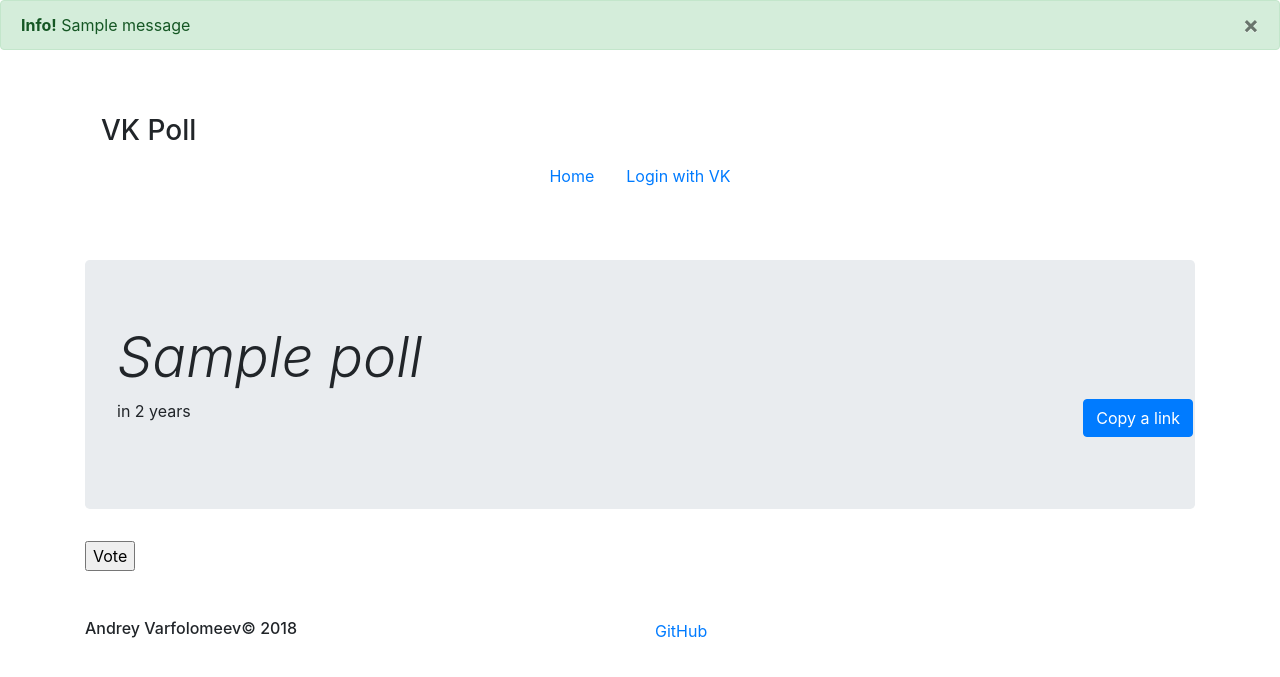
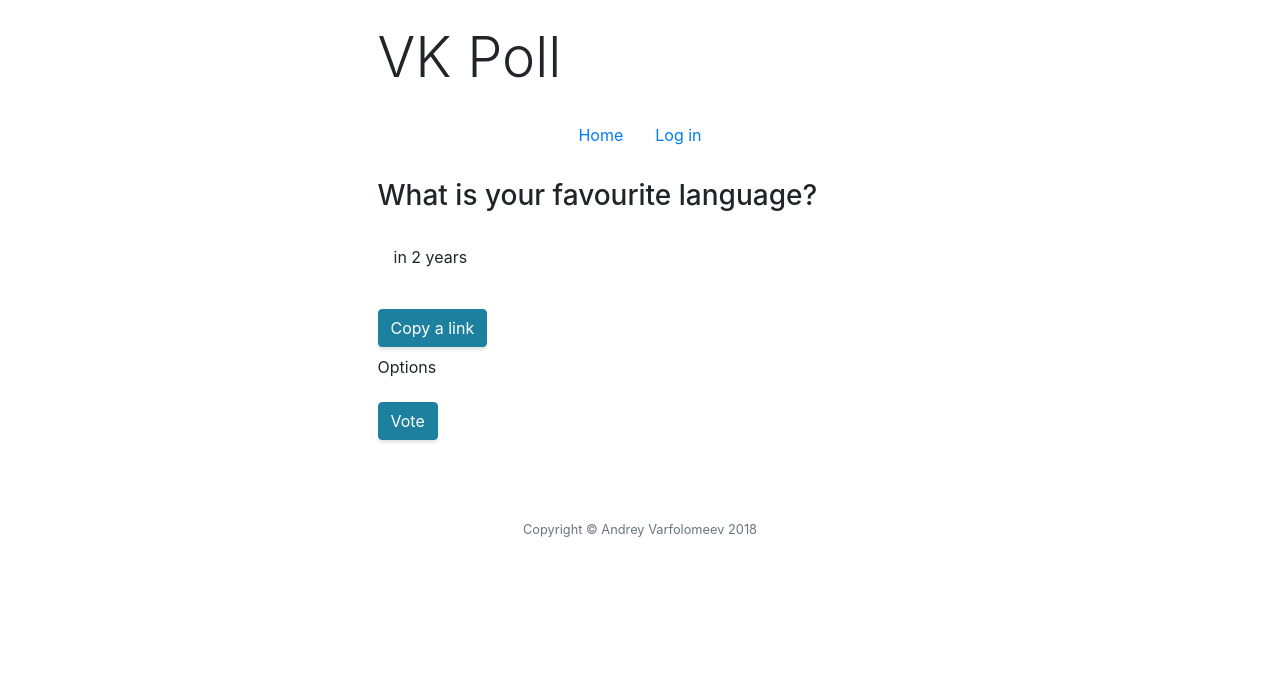
Before and after one commit to andreyvpng/vkpoll, a Flask app: template vkpoll/templates/poll.html in a window 1280 px wide. Shown: the top 677 px of the page. Run offline with Flask 2, Linux system fonts and the light colour scheme; the template is opened without the code that fills it: values that come from a table or form of the project are taken from there, others are empty; tables that the repository leaves empty hold one stand-in row (values such as "Sample post"); one stand-in notice (Sample message) is shown; some libraries are stand-ins or nearby versions.

Commit message:
update templates

```diff
--- a/vkpoll/models.py
+++ b/vkpoll/models.py
@@ -27,7 +27,7 @@
         self.url = url
         self.title = title
         self.user_id = user_id
-        self.pub_date = datetime.utcnow()
+        self.pub_date = datetime.now()
 
 
 class Choice(db.Model):
--- a/vkpoll/templates/add_poll.html
+++ b/vkpoll/templates/add_poll.html
@@ -2,12 +2,9 @@
 
 {% block title %}VK Poll - Creating poll{% endblock %}
 {% block content %}
-{% include 'nav.html' %}
 <section class="mt-5">
     <div class="container">
-        <div class="jumbotron">
-            <h1 class="display-4 font-italic">Creating poll</h1>
-        </div>
+        <h1 class="display-4 mb-4 font-italic">Creating poll</h1>
         <form action="{{ url_for('poll.new') }}" method="post">
             {{ form.hidden_tag() }}
             <div class="form-group row">
--- a/vkpoll/templates/base.html
+++ b/vkpoll/templates/base.html
@@ -7,46 +7,63 @@
 
     <!-- Bootstrap CSS -->
     <link rel="stylesheet" href="https://maxcdn.bootstrapcdn.com/bootstrap/4.0.0/css/bootstrap.min.css" integrity="sha384-Gn5384xqQ1aoWXA+058RXPxPg6fy4IWvTNh0E263XmFcJlSAwiGgFAW/dAiS6JXm" crossorigin="anonymous">
-
+    <link rel="stylesheet" href="https://cdnjs.cloudflare.com/ajax/libs/font-awesome/4.7.0/css/font-awesome.css">
+    <link rel="stylesheet" href="{{ url_for('static', filename = 'style.css') }}">
     <title>{% block title %}{% endblock %}</title>
 </head>
 <body>
-    {% with messages = get_flashed_messages(with_categories=true) %}
-        {% if messages %}
-            {% for category, message in messages %}
-                <div class="alert alert-{{ category }} fade show">
-                    <button type="button" class="close" data-dismiss="alert">&times;</button>
-                    <strong>Info!</strong> {{ message }}
-                </div>
-            {% endfor %}
-        {% endif %}
-    {% endwith %}
+<section class="mt-4">
+    <div class="container">
+        <div class="col-lg-6 mx-auto">
+            <header>
+                <h1 class="display-4">
+                    VK Poll
+                </h1>
+            </header>
 
-    {% block content %}
-    {% endblock %}
+            <div class="mt-4">
+                <ul class="nav justify-content-center">
+                    <li class="nav-item">
+                        <a class="nav-link active" href="{{ url_for('index') }}">Home</a>
+                    </li>
+                    {% if session.get('logged_in') %}
+                    <li class="nav-item">
+                        <a class="nav-link" href="{{ url_for('poll.new') }}">Create poll</a>
+                    </li>
+                    <li class="nav-item">
+                        <a class="nav-link" href="{{ url_for('auth.logout') }}">Log out</a>
+                    </li>
+                    {% else %}
+                    <li class="nav-item">
+                        <a class="nav-link" href="{{ url_for('auth.login') }}">Log in</a>
+                    </li>
+                    {% endif %}
+                </ul>
+            </div>
 
-    <div class="container mt-5 footer">
-        <div class="row">
-            <div class="col-6">
-                <h6>Andrey Varfolomeev© 2018</h6></div>
-            <div class="col-6 social-icons">
-                <a href="https://github.com/andreyvpng/vkpoll">
-                    GitHub
-                </a>
+            <div class="mt-4">
+            {% block content %}{% endblock %}
+            </div>
+
+            <div class="footer">
+                <footer class="footer text-center">
+                    <div class="container">
+                    <p class="text-muted small mb-0">Copyright © Andrey Varfolomeev 2018</p>
+                    </div>
+                </footer>
             </div>
         </div>
     </div>
+</section>
 
     <!-- Optional JavaScript -->
     <!-- jQuery first, then Popper.js, then Bootstrap JS -->
-    <script src="https://code.jquery.com/jquery-3.2.1.slim.min.js" integrity="sha384-KJ3o2DKtIkvYIK3UENzmM7KCkRr/rE9/Qpg6aAZGJwFDMVNA/GpGFF93hXpG5KkN" crossorigin="anonymous"></script>
+    <script src="https://code.jquery.com/jquery-3.3.1.js" integrity="sha256-2Kok7MbOyxpgUVvAk/HJ2jigOSYS2auK4Pfzbm7uH60=" crossorigin="anonymous"></script>
     <script src="https://cdnjs.cloudflare.com/ajax/libs/popper.js/1.12.9/umd/popper.min.js" integrity="sha384-ApNbgh9B+Y1QKtv3Rn7W3mgPxhU9K/ScQsAP7hUibX39j7fakFPskvXusvfa0b4Q" crossorigin="anonymous"></script>
     <script src="https://maxcdn.bootstrapcdn.com/bootstrap/4.0.0/js/bootstrap.min.js" integrity="sha384-JZR6Spejh4U02d8jOt6vLEHfe/JQGiRRSQQxSfFWpi1MquVdAyjUar5+76PVCmYl" crossorigin="anonymous"></script>
+    <script src="https://cdn.jsdelivr.net/npm/clipboard@2/dist/clipboard.min.js"></script>
     <!-- Moment.js -->
     <script src="https://cdnjs.cloudflare.com/ajax/libs/moment.js/2.21.0/moment.js"></script>
-    <!-- Clipboard -->
-    <script src="https://cdn.jsdelivr.net/npm/clipboard@2/dist/clipboard.min.js"></script>
-    {% block scripts %}
-    {% endblock %}
+    {% block scripts %}{% endblock %}
 </body>
 </html>
--- a/vkpoll/templates/index.html
+++ b/vkpoll/templates/index.html
@@ -19,9 +19,7 @@
     <header class="header">
         <div class="container text-center">
             <h1 class="mb-1">VK Poll</h1>
-        <h3 class="mb-5">
-          <em>Web application for creating private polls.</em>
-        </h3>
+            <h3 class="mb-5"><em>Web application for creating private polls.</em></h3>
             <a class="btn btn-primary btn-xl" href="{{ url_for('auth.login') }}"><i class="fa fa-sign-in"></i> Login with VK</a>
         </div>
     </header>
@@ -47,7 +45,6 @@
             <p class="lead mb-5">The application is part of Open Source. This means that you can participate in the development.</p>
             <a href="https://github.com/andreyvpng/vkpoll" class="btn btn-xl btn-light mr-4"><i class="fa fa-github"></i> Github</a>
             <a href="https://t.me/andreyvpng" class="btn btn-xl btn-dark"><i class="fa fa-users"></i> Suggest</a>
-
         </div>
     </section>
 
--- a/vkpoll/templates/poll.html
+++ b/vkpoll/templates/poll.html
@@ -2,53 +2,88 @@
 
 {% block title %}VK Poll - {{ poll.title }}{% endblock %}
 {% block content %}
-{% include 'nav.html' %}
-    <section class="mt-5">
-        <div class="container">
-            <div class="jumbotron">
-                <h1 class="display-4 font-italic">{{ poll.title }}</h1>
-                <div class="row">
-                    <div class="col">
-                        <time class="updated" itemprop="dateModified" datetime="{{ poll.pub_date }}"></time>
+
+<h3>What is your favourite language?</h3>
+<div class="mt-4 mb-4 media">
+    <img id="image_of_user" class="align-self-start mr-3" src="">
+    <div class="media-body">
+        <a href="https://vk.com/id{{ poll.user_id }}"><h6 id="name_of_user" class="mt-0"></h6></a>
+        <p><time class="updated" itemprop="dateModified" datetime="{{ poll.pub_date }}"></time></p>
+    </div>
+</div>
 {% if poll.user_id == session['id'] %}
-                            <form method='POST' action="{{ url_for('poll.delete') }}">
+<form class="d-inline" method='POST' action="{{ url_for('poll.delete') }}">
     {{ DeletePollForm.poll_id }}
-                                {{ DeletePollForm.submit(class="btn btn-primary mb-2") }}
+    {{ DeletePollForm.submit(class="btn btx-1 btn-primary mb-2") }}
 </form>
 {% endif %}
+<input class="d-inline btn btn-primary mb-2 clipboard" type="button" data-clipboard-text="{{ request.base_url }}" value="Copy a link" />
+{% if not ((session.get('logged_in') and not is_user_take_part) or (not session.get('logged_in') and is_user_take_part)) %}
+
+    <table class="table">
+        <thead>
+            <tr>
+                <th scope="col">Option</th>
+                <th scope="col">Score</th>
+            </tr>
+        </thead>
+        <tbody>
+        {% for option in options %}
+            <tr>
+                <td>{{ option['text'] }}</td>
+                <td>{{ option['score'] }}</td>
+            </tr>
+        {% endfor %}
+        </tbody>
+    </table>
+{% else %}
+    <form action="{{ url_for('poll.make_choice') }}" method="post">
+        {{ VotePollForm.poll_id }}
+        {{ VotePollForm.poll_url }}
+        <div class="form-group">
+            <div class="row">
+                <legend class="col-form-label col-3 pt-0">Options</legend>
+                <div class="col-9">
+                    <ul id="options" class="list-inline">
+                    {% for option in VotePollForm.options %}
+                        <li>
+                            <div class="form-check form-check-inline">
+                                {{ option(class="form-check-input") }}
+                                <label class="form-check-label">{{ option.label }}</label>
                             </div>
-                    <div class="row">
-                        <input class="btn btn-primary mb-2 clipboard" type="button" data-clipboard-text="{{ request.base_url }}" value="Copy a link" />
+                        </li>
+                    {% endfor %}
+                    </ul>
                 </div>
             </div>
         </div>
-            <div class="poll">
-                {% if is_user_take_part %}
-                <form method='POST' action="{{ url_for('poll.make_choice') }}">
-                    {{ VotePollForm.poll_id }}
-                    {{ VotePollForm.poll_url }}
-                    {{ VotePollForm.options }}
-                    {{ VotePollForm.submit }}
+        {{ VotePollForm.submit(class="btn btn-primary") }}
     </form>
-                {% else %}
-                {% for option in options %}
-                    <p>{{ option.text }} - {{ option.id }}</p>
-                {% endfor %}
 {% endif %}
-            </div>
-        </div>
-    </section>
 {% endblock %}
 
 {% block scripts %}
-    <script>
-        new ClipboardJS('.clipboard');
+    <script type="text/javascript">
+        new ClipboardJS('.btn');
+
+        var user_id = {{ poll.user_id }}
+        var req="https://api.vk.com/method/users.get?user_ids=" + user_id + "&fields=photo_50&v=5.73"
+        $(document).ready(function() {
+            $.ajax({
+                url: req,
+                dataType: "jsonp",
+                success: function(e){
+                    var first_name = e.response[0].first_name;
+                    $('#image_of_user').attr('src', e.response[0]["photo_50"]);
+                    $('#name_of_user').text(e.response[0]["first_name"] + ' ' + e.response[0]["last_name"]);
+                    console.log(e.response[0]["photo_50"])
+                }
+            });
+        });
 
         var now = moment();
-
         $('time').each(function(i, e) {
             var time = moment($(e).attr('datetime'));
-
             if(now.diff(time, 'days') <= 1) {
                 $(e).html('<span>' + time.from(now) + '</span>');
             }
```
Also changed, not shown: vkpoll/blueprints/poll.py (+28 -12 lines), vkpoll/templates/my_polls.html (+4 -7 lines). Lines whose indentation alone changed are shown as unchanged.
